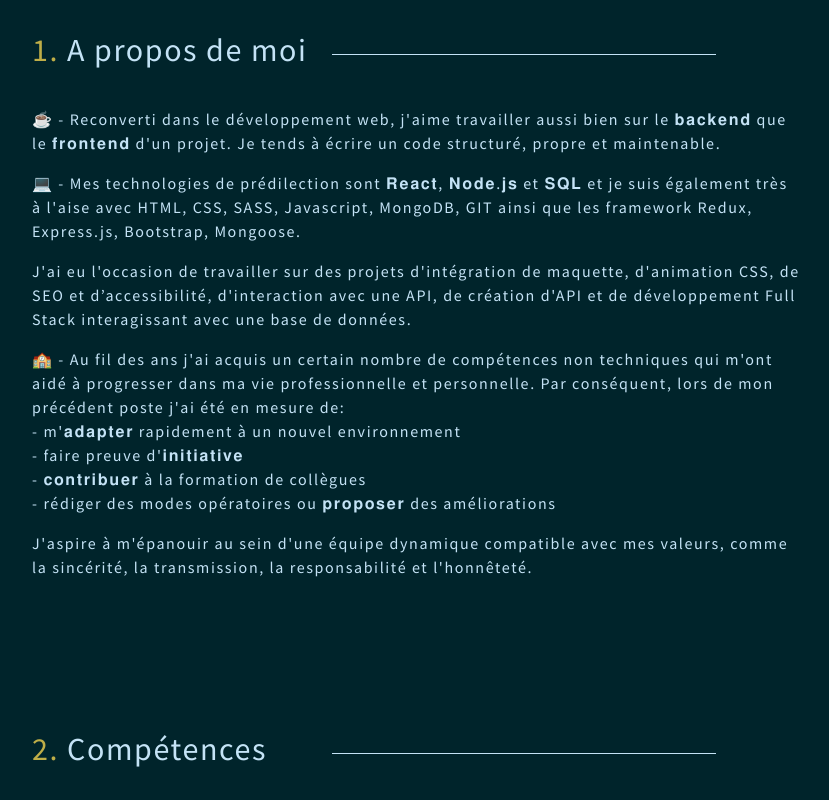
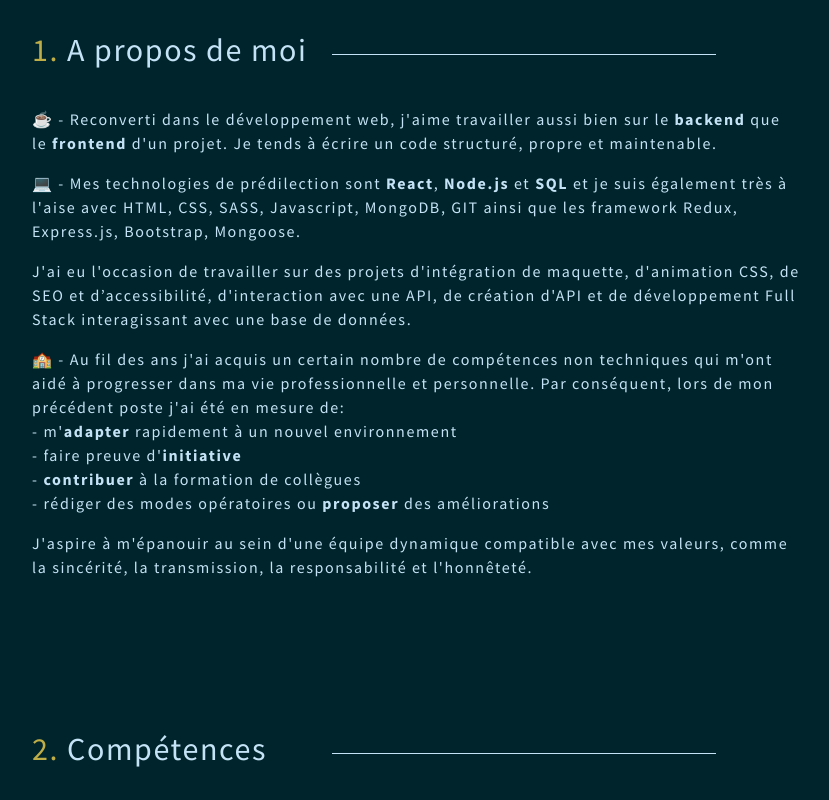
Before and after one commit to GuillaumeDORE/portfolio, a plain HTML site: page index.html in a window 1280 px wide. Shown: the part 904-1704 px from the top of the page, without its empty margins (224-1053 px from the left). Drawn offline with Linux system fonts and the light colour scheme.

Commit message:
modification de text bold

```diff
--- a/index.html
+++ b/index.html
@@ -95,10 +95,11 @@
             <section class="about" id="about-ancor">
                 <h2 class="about__title">A propos de moi</h2>
                 <div class="about__description">
-                    <p>☕️ - Reconverti dans le développement web, j'aime travailler aussi bien sur le 𝐛𝐚𝐜𝐤𝐞𝐧𝐝
+                    <p>☕️ - Reconverti dans le développement web, j'aime travailler aussi bien sur le <b>backend</b>
                         que le
-                        𝐟𝐫𝐨𝐧𝐭𝐞𝐧𝐝 d'un projet. Je tends à écrire un code structuré, propre et maintenable.</p>
-                    <p>💻 - Mes technologies de prédilection sont 𝐑𝐞𝐚𝐜𝐭, 𝐍𝐨𝐝𝐞.𝐣𝐬 et 𝐒𝐐𝐋 et je suis
+                        <b>frontend</b> d'un projet. Je tends à écrire un code structuré, propre et maintenable.
+                    </p>
+                    <p>💻 - Mes technologies de prédilection sont <b>React</b>, <b>Node.js</b> et <b>SQL</b> et je suis
                         également
                         très à l'aise avec HTML, CSS, SASS, Javascript, MongoDB, GIT ainsi que les framework Redux,
                         Express.js, Bootstrap, Mongoose.</p>
@@ -110,10 +111,10 @@
                         progresser dans ma vie professionnelle et personnelle. Par conséquent, lors de mon précédent
                         poste
                         j'ai été en mesure de: <br />
-                        - m'𝐚𝐝𝐚𝐩𝐭𝐞𝐫 rapidement à un nouvel environnement<br />
-                        - faire preuve d'𝐢𝐧𝐢𝐭𝐢𝐚𝐭𝐢𝐯𝐞<br />
-                        - 𝐜𝐨𝐧𝐭𝐫𝐢𝐛𝐮𝐞𝐫 à la formation de collègues<br />
-                        - rédiger des modes opératoires ou 𝐩𝐫𝐨𝐩𝐨𝐬𝐞𝐫 des améliorations</p>
+                        - m'<b>adapter</b> rapidement à un nouvel environnement<br />
+                        - faire preuve d'<b>initiative</b><br />
+                        - <b>contribuer</b> à la formation de collègues<br />
+                        - rédiger des modes opératoires ou <b>proposer</b> des améliorations</p>
                     <p>J'aspire à m'épanouir au sein d'une équipe dynamique compatible avec mes valeurs, comme la
                         sincérité, la transmission, la responsabilité et l'honnêteté.</p>
                 </div>
--- a/sass/3-base/_base.scss
+++ b/sass/3-base/_base.scss
@@ -10,7 +10,9 @@ body {
 .main-container {
     margin: 0 20%;
 }
-
+b {
+    font-weight: 700;
+}
 a {
     text-decoration: none;
     color: $light-blue;
```
Also changed, not shown: style.min.css, 1 other file.
